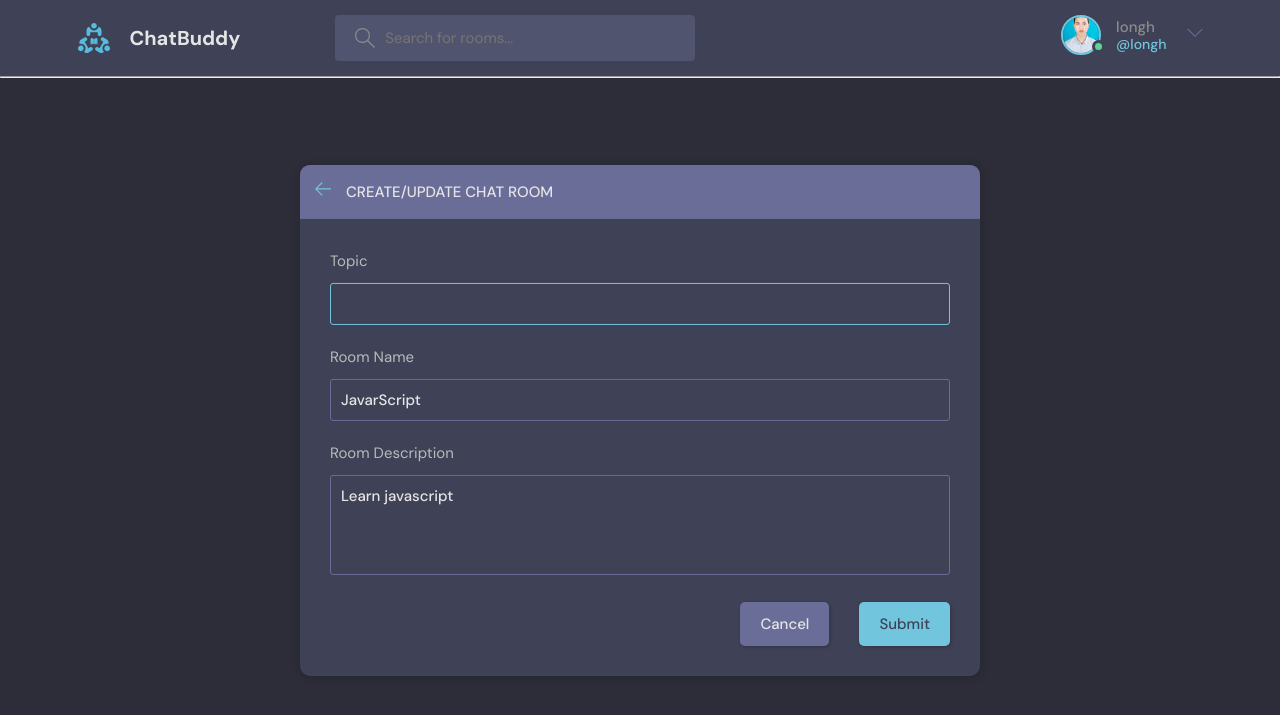
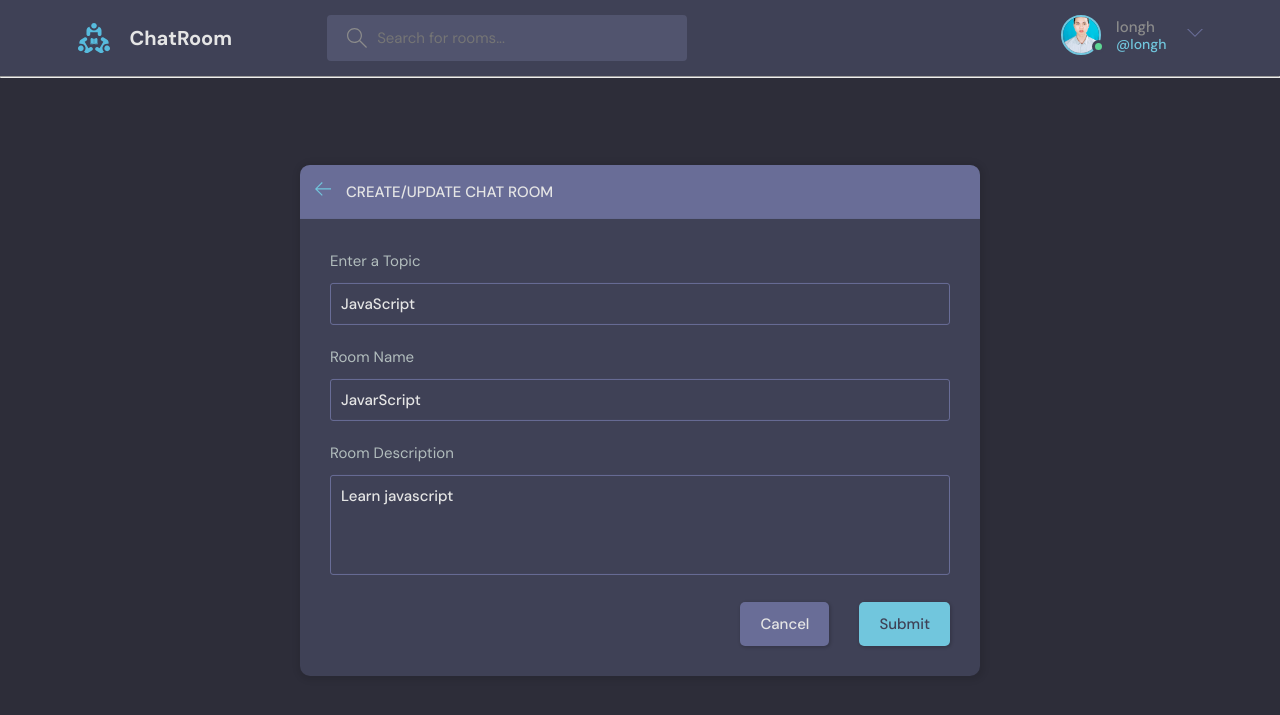
Before and after one commit to longhoangth/Assignment, a Django app: page /update-room/3/ in a window 1280 px wide, after a click on "Enter a Topic". Shown: the top 715 px of the page. Run offline with Django 4.2, Linux system fonts and the light colour scheme; a user stored in the database is signed in; data comes from the database, SQL or seed files in the repository; both versions use the stored data as it was after the commit; parts of the project's set-up code (start-up, migrations or seed data) failed here and were passed over.

Commit message:
Lab, 15 Nov 2023

```diff
--- a/myProject/studybud/templates/studybud/activity_component.html
+++ b/myProject/studybud/templates/studybud/activity_component.html
@@ -7,7 +7,7 @@
 		<div class="activities__boxHeader roomListRoom__header">
 			<a href="{% url 'user-profile' message.user.id %}" class="roomListRoom__author">
 				<div class="avatar avatar--small">
-					<img src="{{message.user.avater.url}}"/>
+					<img src="{{message.user.avatar.url}}"/>
 				</div>
 				<p>
 					@{{message.user}}
--- a/myProject/studybud/templates/studybud/delete.html
+++ b/myProject/studybud/templates/studybud/delete.html
@@ -7,7 +7,7 @@
 	<meta name="viewport" content="width=device-width, initial-scale=1.0"/>
 	<link rel="shortcut icon" href="assets/favicon.ico" type="image/x-icon"/>
 	<link rel="stylesheet" href="style.css"/>
-	<title>ChatBuddy - Find chatting partners around the world!</title>
+	<title>ChatRoom - Find chatting partners around the world!</title>
 </head>
 
 <body>
--- a/myProject/studybud/templates/studybud/home.html
+++ b/myProject/studybud/templates/studybud/home.html
@@ -32,7 +32,7 @@
 
 			<div class="roomList__header">
 				<div>
-					<h2>Study Rooms</h2>
+					<h2>Rooms</h2>
 					<p>{{room_count}} Rooms available</p>
 				</div>
 
--- a/myProject/studybud/templates/studybud/room_form.html
+++ b/myProject/studybud/templates/studybud/room_form.html
@@ -1,13 +1,8 @@
 <!DOCTYPE html>
 <html lang="en">
-
 <head>
 	<meta charset="UTF-8"/>
-	<meta http-equiv="X-UA-Compatible" content="IE=edge"/>
-	<meta name="viewport" content="width=device-width, initial-scale=1.0"/>
-	<link rel="shortcut icon" href="assets/favicon.ico" type="image/x-icon"/>
-	<link rel="stylesheet" href="style.css"/>
-	<title>ChatBuddy - Find chat partners around the world!</title>
+	<title>ChatRoom - Find chat partners around the world!</title>
 </head>
 
 <body>
@@ -19,8 +14,8 @@
 		<div class="layout__box">
 			<div class="layout__boxHeader">
 				<div class="layout__boxTitle">
-					<a href="{% url 'home' %}">
-						<svg version="1.1" xmlns="http://www.w3.org/2000/svg" width="32" height="32"
+					<a href="{{request.META.HTTP_REFERER}}">
+						<svg xmlns="http://www.w3.org/2000/svg" width="32" height="32"
 							 viewBox="0 0 32 32">
 							<title>arrow-left</title>
 							<path
@@ -32,16 +27,15 @@
 				</div>
 			</div>
 			<div class="layout__body">
-				<form class="form" method="POST" action="#">
+				<form class="form" method="POST" action="">
 					{% csrf_token %}
+
 					<div class="form__group">
-						<label for="room_topic">Topic</label>
-						<input required type="text" value="{{room.topic.name}}" name="topic" id="room_topic"
-							   list="topic-list"/>
+						<label for="room_topic">Enter a Topic</label>
+						<input required type="text" value="{{room.topic.name}}" name="topic" list="topic-list"/>
 						<datalist id="topic-list">
 							<select id="room_topic">
 								{% for topic in topics %}
-								<option value="">Select your topic</option>
 								<option value="{{topic.name}}">{{topic.name}}</option>
 								{% endfor %}
 							</select>
@@ -59,7 +53,7 @@
 					</div>
 
 					<div class="form__action">
-						<a class="btn btn--dark" href="{% url 'home' %}">Cancel</a>
+						<a class="btn btn--dark" href="{{request.META.HTTP_REFERER}}">Cancel</a>
 						<button class="btn btn--main" type="submit">Submit</button>
 					</div>
 				</form>
--- a/myProject/studybud/templates/studybud/update_user.html
+++ b/myProject/studybud/templates/studybud/update_user.html
@@ -6,7 +6,7 @@
 	<meta name="viewport" content="width=device-width, initial-scale=1.0"/>
 	<link rel="shortcut icon" href="assets/favicon.ico" type="image/x-icon"/>
 	<link rel="stylesheet" href="style.css"/>
-	<title>ChatBuddy - Find chatting partners around the world!</title>
+	<title>ChatRoom - Find chatting partners around the world!</title>
 </head>
 
 <body>
--- a/myProject/studybud/views.py
+++ b/myProject/studybud/views.py
@@ -12,10 +12,8 @@ from django.contrib.auth import authenticate, login, logout
 # Create your views here.
 def loginPage(request):
 	page = 'login'
-
 	if request.user.is_authenticated:
 		return redirect('home')
-
 	if request.method == 'POST':
 		username = request.POST.get('username').lower()
 		password = request.POST.get('password')
@@ -31,14 +29,13 @@ def loginPage(request):
 			return redirect('home')
 		else:
 			messages.error(request, 'Please fill the correct username and password')
-
 	context = {'page': page}
-
 	return render(request, 'studybud/login_register.html', context)
 
 
 def registerUser(request):
 	form = MyUserCreationForm()
+
 	if request.method == 'POST':
 		form = MyUserCreationForm(request.POST)
 		if form.is_valid():
@@ -48,9 +45,8 @@ def registerUser(request):
 			login(request, user)
 			return redirect('home')
 		else:
-			messages.error(request, 'An error occurred during registration!')
+			messages.error(request, 'An error occurred during registration')
 	context = {'form': form}
-
 	return render(request, 'studybud/login_register.html', context)
 
 
@@ -70,7 +66,6 @@ def home(request):
 	room_count = rooms.count()
 	room_messages = Message.objects.all().order_by('-created')
 	context = {'rooms': rooms, 'topics': topic, 'room_count': room_count, 'room_messages': room_messages}
-
 	return render(request, 'studybud/home.html', context)
 
 
@@ -86,9 +81,7 @@ def room(request, pk):
 		)
 		room.participants.add(request.user)
 		return redirect('room', pk=room.id)
-
 	context = {'room': room, 'room_messages': room_messages, 'participants': participants}
-
 	return render(request, 'studybud/room.html', context)
 
 
@@ -98,7 +91,6 @@ def userProfile(request, pk):
 	room_messages = user.message_set.all().order_by('created')
 	topics = Topic.objects.all()
 	context = {'user': user, 'rooms': rooms, 'topics': topics, 'room_messages': room_messages}
-
 	return render(request, 'studybud/profile.html', context)
 
 
@@ -108,19 +100,15 @@ def createRoom(request):
 	topics = Topic.objects.all()
 	if request.method == 'POST':
 		topic_name = request.POST.get('topic')
-		topic, created = Topic.object.get_or_create(name=topic_name)
-
+		topic, created = Topic.objects.get_or_create(name=topic_name)
 		Room.objects.create(
 			host=request.user,
 			topic=topic,
 			name=request.POST.get('name'),
 			description=request.POST.get('description')
 		)
-
 		return redirect('home')
-
 	context = {'form': form, 'topics': topics}
-
 	return render(request, 'studybud/room_form.html', context)
 
 
@@ -128,19 +116,18 @@ def createRoom(request):
 def updateRoom(request, pk):
 	room = Room.objects.get(pk=pk)
 	form = RoomForm(instance=room)
+	topics = Topic.objects.all()
 	if request.user != room.host:
 		return HttpResponse('You are not allowed to do this operation!')
 	if request.method == 'POST':
 		topic_name = request.POST.get('topic')
-		topic, created = Topic.object.get_or_create(name=topic_name)
+		topic, created = Topic.objects.get_or_create(name=topic_name)
 		room.name = request.POST.get('name')
-		room.topic = request.POST.get('topic')
+		room.topic = topic
 		room.description = request.POST.get('description')
 		room.save()
 		return redirect('home')
-
-	context = {'form': form}
-
+	context = {'form': form, 'topics': topics, 'room': room}
 	return render(request, 'studybud/room_form.html', context)
 
 
@@ -152,7 +139,6 @@ def deleteRoom(request, pk):
 	if request.method == 'POST':
 		room.delete()
 		return redirect('home')
-
 	return render(request, 'studybud/delete.html', {'obj': room})
 
 
@@ -164,7 +150,6 @@ def deleteMessage(request, pk):
 	if request.method == 'POST':
 		messages.delete()
 		return redirect('home')
-
 	return render(request, 'studybud/delete.html', {'obj': messages})
 
 
@@ -177,7 +162,5 @@ def updateUser(request):
 		if form.is_valid():
 			form.save()
 			return redirect('user-profile', pk=user.id)
-
 	context = {'form': form}
-
 	return render(request, 'studybud/update_user.html', context)
--- a/myProject/templates/main.html
+++ b/myProject/templates/main.html
@@ -7,7 +7,7 @@
 	<meta name="viewport" content="width=device-width, initial-scale=1.0"/>
 	<link rel="shortcut icon" href="static/images/favicon.ico" type="image/x-icon"/>
 	<link rel="stylesheet" type="text/css" media="screen" href="{% static 'styles/style.css' %}">
-	<title>Chat Buddy - Find chatting partners around the world!</title>
+	<title>ChatRoom - Find chatting partners around the world!</title>
 </head>
 
 <body>
--- a/myProject/templates/navbar.html
+++ b/myProject/templates/navbar.html
@@ -11,7 +11,7 @@
 	<div class="container">
 		<a href="{% url 'home' %}" class="header__logo">
 			<img src="{% static 'images/logo.svg' %}"/>
-			<h1>ChatBuddy</h1>
+			<h1>ChatRoom</h1>
 		</a>
 		<form class="header__search" method="GET" action="{% url 'home' %}">
 			<label>
```
Also changed, not shown: myProject/studybud/templates/studybud/login_register.html (+5 -7 lines), myProject/db.sqlite3, 1 other file.
